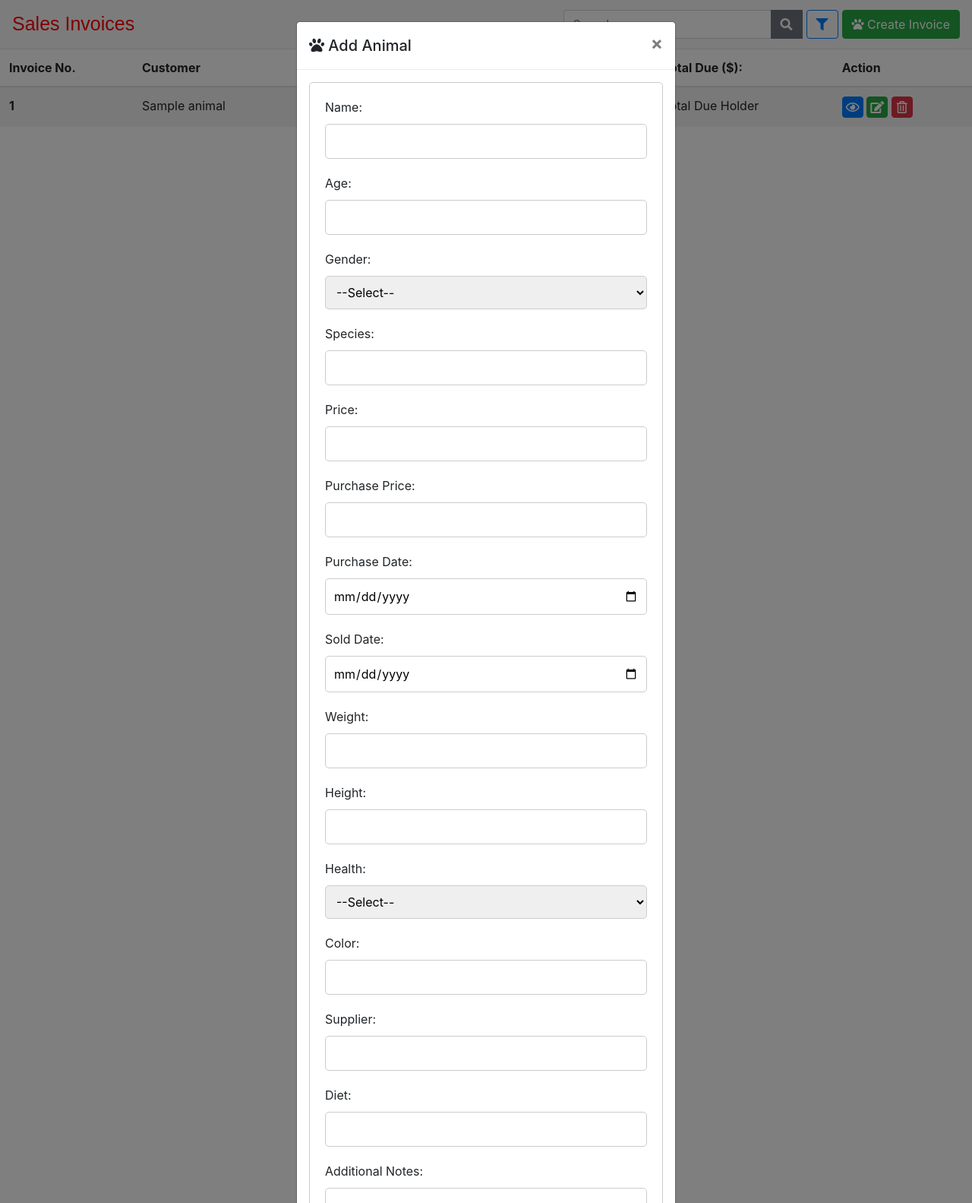
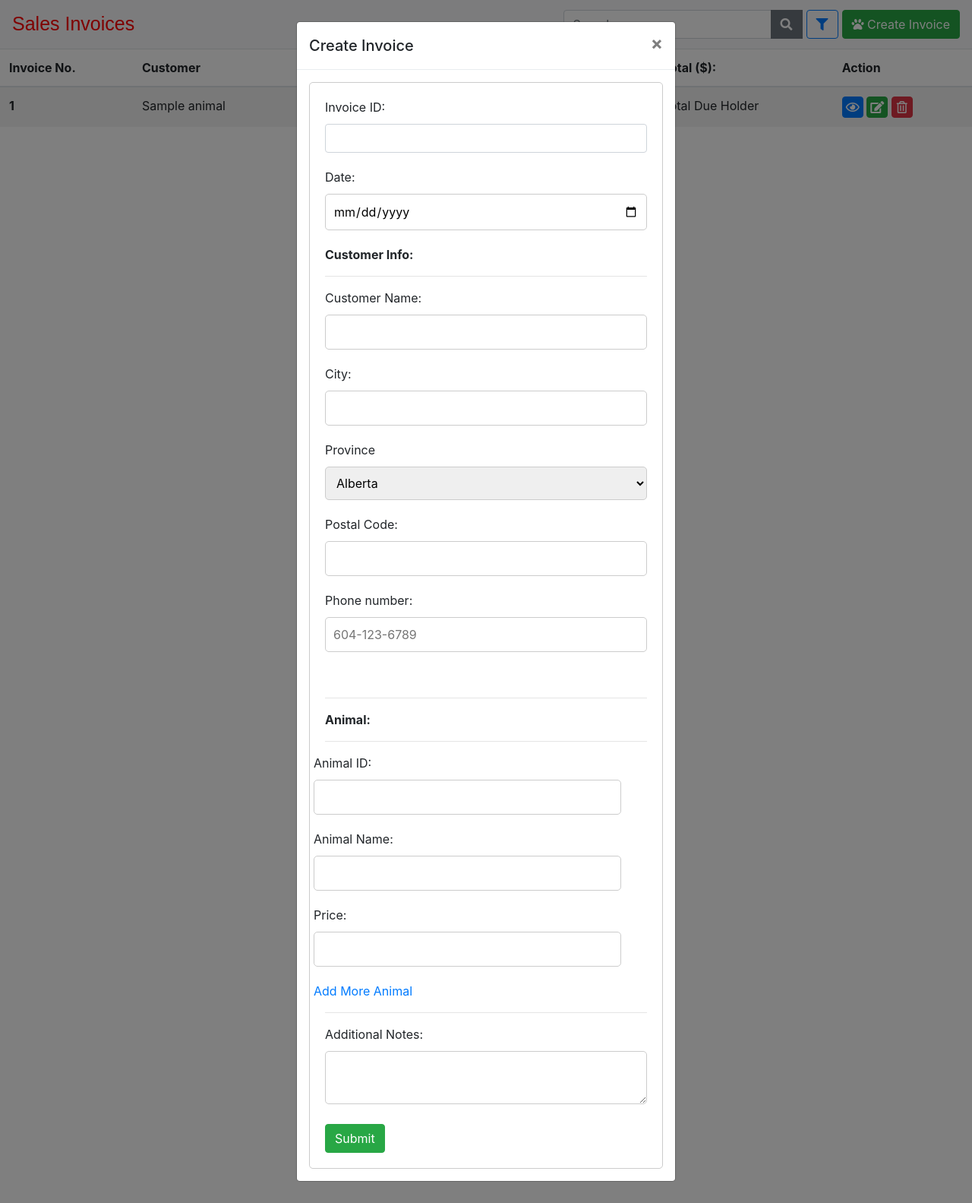
Before and after one commit to AristotleLiu/ACIT-2911-Group-2, a Flask app: template templates/invoice.html in a window 1280 px wide, after a click on "Create Invoice". Shown: the whole page at 76% size. Run offline with Flask 3, Linux system fonts and the light colour scheme; the template is opened without the code that fills it: values that come from a table or form of the project are taken from there, others are empty; tables that the repository leaves empty hold one stand-in row (values such as "Sample post"); some libraries are stand-ins or nearby versions.

Commit message:
added js for multiple animal fields in create invoice /// formatted create invoice page

```diff
--- a/static/scripts/script.js
+++ b/static/scripts/script.js
@@ -69,3 +69,33 @@ const renderModal = async (element) => {
         console.error(error);
     }
 }
+
+// To add more Fields to the Invoice Creation page
+var animalCount = 1;
+
+$(document).ready(function() {
+  $('.extra_animal_field').click(function() {
+
+    var newAnimal = $('.create_invoice_animal').last().clone();
+
+    var newClass = 'create_invoice_animal_' + animalCount;
+    newAnimal.removeClass().addClass(newClass);
+
+    newAnimal.find('input').val('');
+
+    newAnimal.find('.extra_animal_field').remove();
+
+    var deleteButton = $('<a class="delete_animal_field" href="#">Delete Animal</a>');
+    deleteButton.data('target', '.' + newClass);
+    newAnimal.append(deleteButton);
+
+    $('.add_invoice_animal').append(newAnimal);
+    animalCount++;
+  });
+
+  $(document).on('click', '.delete_animal_field', function(e) {
+    var targetClass = $(this).data('target');
+    $(targetClass).remove();
+    e.preventDefault();
+  });
+});
--- a/templates/index.html
+++ b/templates/index.html
@@ -222,7 +222,7 @@
 
                       <button type type="submit" class="btn btn-success">Submit</button>
                     </form>
-                    <!-- <iframe id="ifrm1" name="ifrm1" style="display:none"></iframe> -->
+
                 </div>
               </div>
             </div>
--- a/templates/invoice.html
+++ b/templates/invoice.html
@@ -11,6 +11,8 @@
     <script src="https://cdnjs.cloudflare.com/ajax/libs/popper.js/2.9.2/umd/popper.min.js"></script>
     <link rel="stylesheet" href="../static/css/stylesheet.css">
     <link rel="stylesheet" href="https://cdnjs.cloudflare.com/ajax/libs/font-awesome/5.15.3/css/all.min.css">
+    <script src="https://code.jquery.com/jquery-3.6.0.min.js"></script>
+    <script src="../static/scripts/script.js"></script>
     <script defer src="{{ url_for('static', filename='scripts/script.js') }}"></script>
     <title>Invoice</title>
 </head>
@@ -59,7 +61,7 @@
             <!-- <th scope="col">Price($)</th> -->
             <th scope="col">Date</th>
             <th scope="col">Status</th>
-            <th scope="col">Total Due ($):</th>
+            <th scope="col">Total ($):</th>
             <th scope="col">Action</th>
           </tr>
         </thead>
@@ -91,80 +93,69 @@
     <div class="modal-dialog" role="document">
       <div class="modal-content">
         <div class="modal-header">
-          <h5 class="modal-title" id="animal-modal"><i class="fas fa-paw"></i> Add Animal</h5>
+          <h5 class="modal-title" id="animal-modal"> Create Invoice</h5>
           <button type="button" class="close" data-dismiss="modal" aria-label="Close">
             <span aria-hidden="true">&times;</span>
           </button>
         </div>
         <div class="modal-body">
-          <body>
-            <form id="modal-form" method="post" onsubmit="addAnimal()">
-              <label for="name">Name:</label>
-              <input type="text" id="name" name="name" required><br>
+            <body>
+              <form id="modal-form" method="post" action="PATH TO ANIMAL" onsubmit="addAnimal()">
+                <label for="name" id="invoice_id">Invoice ID:</label>
+                <input class="form-control"  type="text">
+                <label for="sold_date">Date:</label>
+                <input type="date" id="sold_date" name="sold_date" value = "ADD YOUR VARIABLE HERE">
+                <label for="customer"><b>Customer Info:</b></label>
+                <hr>
+                <label for="customer">Customer Name:</label>
+                <input type="text" id="customer"required ><br>
+              <label for="city">City:</label>
+                <input type="text" id="city"><br>
+                <label for="province">Province</label>
+                <select name="province" id="province">
+                  <option value="AB">Alberta</option>
+                  <option value="BC">British Columbia</option>
+                  <option value="MB">Manitoba</option>
+                  <option value="NB">New Brunswick</option>
+                  <option value="NL">Newfoundland and Labrador</option>
+                  <option value="NS">Nova Scotia</option>
+                  <option value="NT">Northwest Territories</option>
+                  <option value="NU">Nunavut</option>
+                  <option value="ON">Ontario</option>
+                  <option value="PE">Prince Edward Island</option>
+                  <option value="QC">Quebec</option>
+                  <option value="SK">Saskatchewan</option>
+                  <option value="YT">Yukon</option>
+              </select>
+              <label for="sold_date">Postal Code:</label>
+                <input type="text" id="postal_code">
+                <label for="phone">Phone number:</label>
+                <input type="tel" id="phone" name="phone" placeholder="604-123-6789" pattern="[0-9]{3}-[0-9]{3}-[0-9]{4}" required><br><br>
+                <hr>
+                <label for="animal-sold"><b>Animal:</b> </label>
+                <hr>
+                <div class="row">
+                    <div class="create_invoice_animal">
+                    <label for="name">Animal ID:</label>
+                      <input name="animal_id" type="text">
+                      <label for="name">Animal Name:</label>
+                      <input name="animal_name" type="text">
+                      <label for="name">Price:</label>
+                      <input name="price" type="text">
+                      <a class="extra_animal_field" href="#">Add More Animal</a>
+                    </div>
+                    <div class="add_invoice_animal"></div>
+                  </div>
+                  <hr>
 
-              <label for="age">Age:</label>
-              <input type="text" id="age" name="age" required><br>
 
-              <label for="gender">Gender:</label>
-              <select id="gender" name="gender" required>
-                <option value="">--Select--</option>
-                <option value="male">Male</option>
-                <option value="female">Female</option>
-                <option value="hermaphrodite">Hermaphrodite</option>
-                <option value="other">Other</option>
-              </select><br>
+                <label for="notes">Additional Notes:</label>
+                <textarea id="notes" name="notes"></textarea><br>
 
-              <label for="species">Species:</label>
-              <input type="text" id="species" name="species" required><br>
+                <button type type="submit" class="btn btn-success">Submit</button>
+              </form>
 
-              <label for="price">Price:</label>
-              <input type="number" id="price" name="price" step="0.01" min="0">
-
-              <label for="purchase_price">Purchase Price:</label>
-              <input type="number" id="purchase_price" name="purchase_price" step="0.01" min="0">
-
-              <label for="purchase_date">Purchase Date:</label>
-              <input type="date" id="purchase_date" name="purchase_date">
-
-              <label for="sold_date">Sold Date:</label>
-              <input type="date" id="sold_date" name="sold_date">
-
-              <label for="weight">Weight:</label>
-              <input type="number" id="weight" name="weight" step="0.01" min="0" required><br>
-
-              <label for="height">Height:</label>
-              <input type="number" id="height" name="height" step="0.01" min="0" required><br>
-
-              <label for="health">Health:</label>
-              <select id="health" name="health" required>
-                <option value="">--Select--</option>
-                <option value="healthy">excellent</option>
-                <option value="good">good</option>
-                <option value="fair">fair</option>
-                <option value="poor">poor</option>
-                <option value="critical">critical</option>
-              </select><br>
-
-              <label for="color">Color:</label>
-              <input type="text" id="color" name="color" required><br>
-
-              <label for="supplier">Supplier:</label>
-              <input type="email" id="supplier" name="supplier" required><br>
-
-              <label for="diet">Diet:</label>
-              <input type="text" id="diet" name="diet" required><br>
-
-              <label for="notes">Additional Notes:</label>
-              <textarea id="notes" name="notes"></textarea><br>
-
-              <label for="image_url">Image:</label>
-              <input type="url" id="image_url" name="image_url"><br>
-              <br>
-
-              <button type type="submit" class="btn btn-success">Submit</button>
-            </form>
-            <!-- <iframe id="ifrm1" name="ifrm1" style="display:none"></iframe> -->
-        </div>
+          </div>
       </div>
     </div>
   </div>
```
